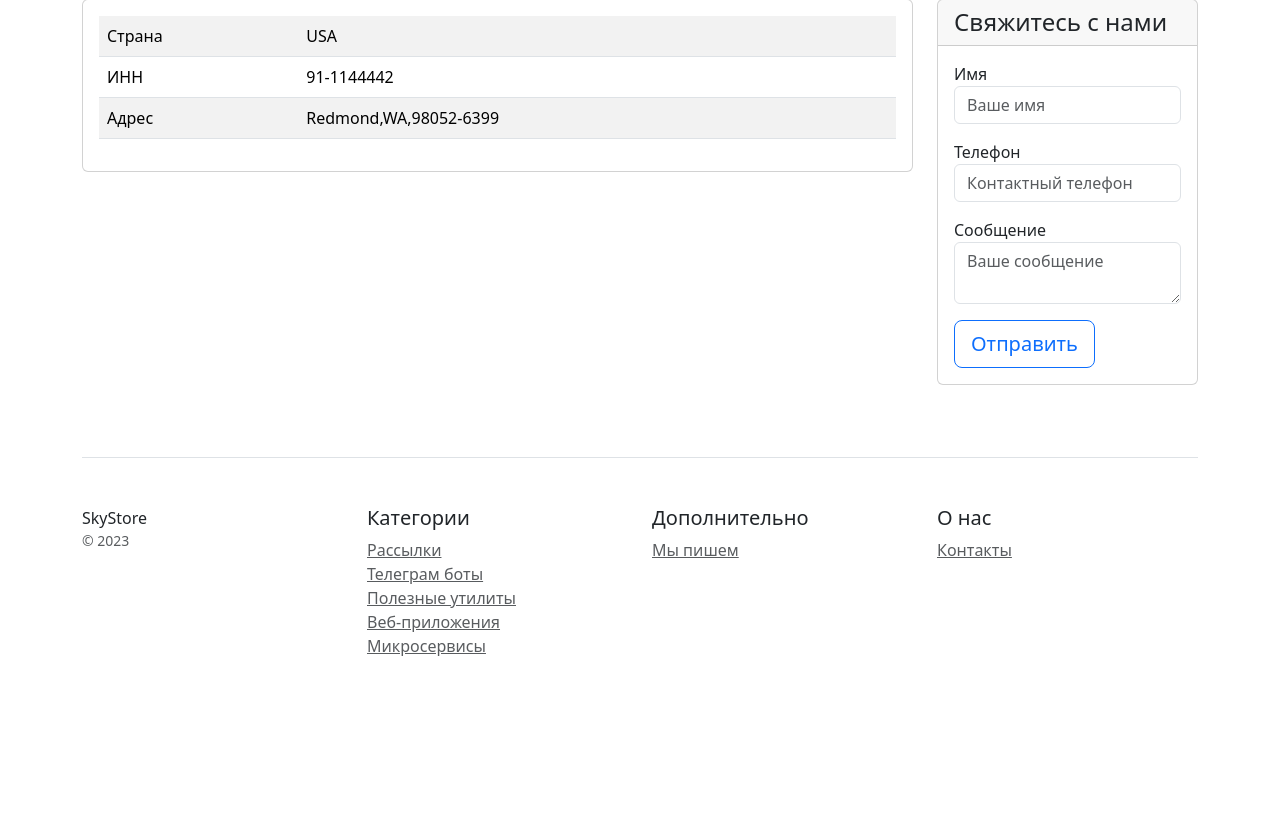
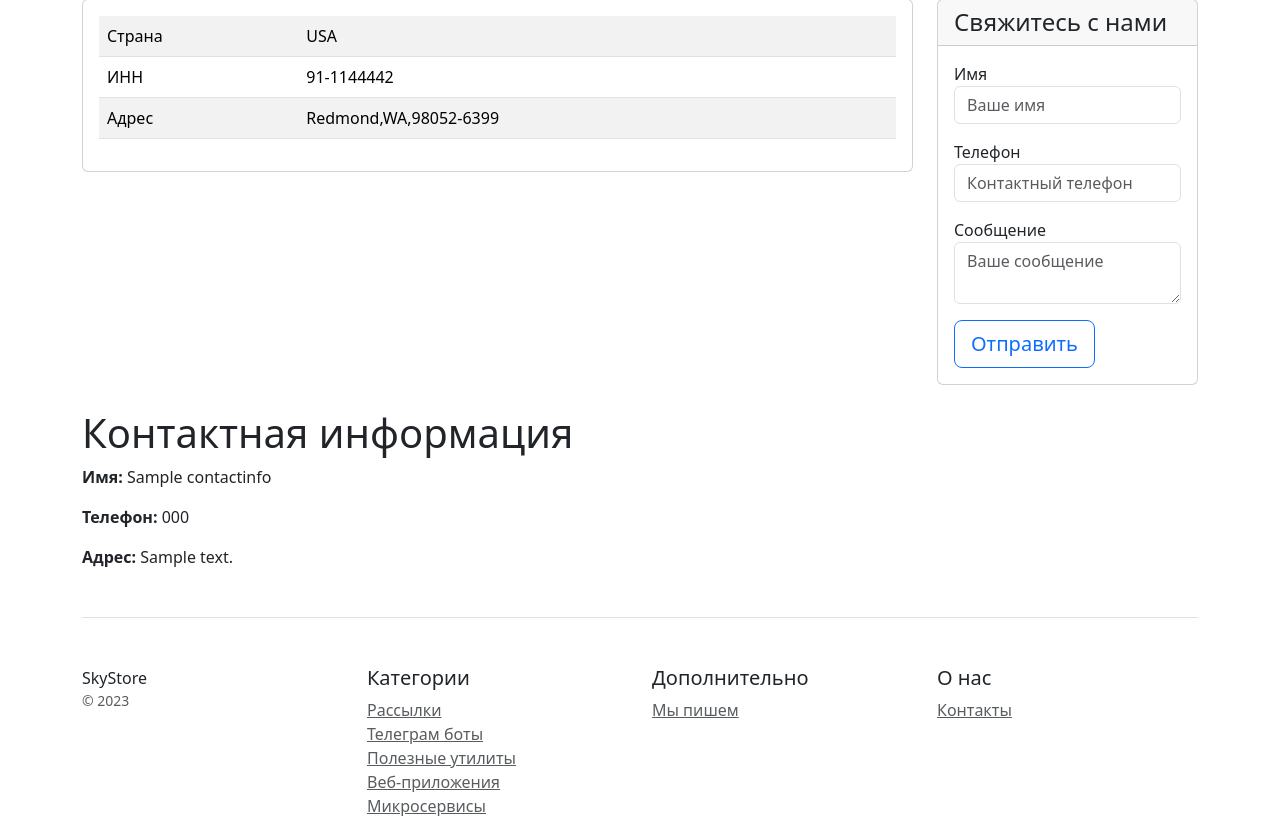
Before and after one commit to ann-novikova/Internet_shop, a Django app: page /contacts/ in a window 1280 px wide. Shown: the part 239-1055 px from the top of the page. Before the commit the page ends 895 px from the top, so only its background shows below. Run offline with Django 5.2, Linux system fonts and the light colour scheme; tables that the repository leaves empty hold one stand-in row (values such as "Sample post"); some libraries are stand-ins or nearby versions.

Commit message:
migration are done,additional tasks done

```diff
--- a/catalog/models.py
+++ b/catalog/models.py
@@ -31,3 +31,15 @@ class Product(models.Model):
         verbose_name = 'товар'
         verbose_name_plural = 'товары'
         ordering = ['category', 'name']
+
+class ContactInfo(models.Model):
+    name = models.CharField(max_length=100, verbose_name='Имя')
+    phone = models.CharField(max_length=20, verbose_name='Телефон')
+    message = models.TextField(verbose_name='Сообщение')
+
+    class Meta:
+        verbose_name = 'Контактная информация'
+        verbose_name_plural = 'Контактная информация'
+
+    def __str__(self):
+        return self.name
--- a/catalog/templates/contacts.html
+++ b/catalog/templates/contacts.html
@@ -51,15 +51,18 @@
                         {% csrf_token %}
                         <div class="mb-3">
                             <label for="name">Имя</label>
-                            <input type="text" name="name" class="form-control" id="name" placeholder="Ваше имя" required>
+                            <input type="text" name="name" class="form-control" id="name" placeholder="Ваше имя"
+                                   required>
                         </div>
                         <div class="mb-3">
                             <label for="phone">Телефон</label>
-                            <input type="text" name="phone" class="form-control" id="phone" placeholder="Контактный телефон" required>
+                            <input type="text" name="phone" class="form-control" id="phone"
+                                   placeholder="Контактный телефон" required>
                         </div>
                         <div class="mb-3">
                             <label for="message">Сообщение</label>
-                            <textarea type="text" name="message" class="form-control" id="message" placeholder="Ваше сообщение" required></textarea>
+                            <textarea type="text" name="message" class="form-control" id="message"
+                                      placeholder="Ваше сообщение" required></textarea>
                         </div>
                         <button type="submit" class="btn btn-lg btn-block btn-outline-primary">Отправить</button>
                     </form>
@@ -68,6 +71,16 @@
         </div>
     </div>
 
+    <h1>Контактная информация</h1>
+    {% if contact_info %}
+    {% for contact in contact_info %}
+    <p><strong>Имя:</strong> {{ contact.name }}</p>
+    <p><strong>Телефон:</strong> {{ contact.phone }}</p>
+    <p><strong>Адрес:</strong> {{ contact.message }}</p>
+    {% endfor %}
+    {% else %}
+    <p>Контактная информация отсутствует.</p>
+    {% endif %}
     <footer class="pt-4 my-md-5 pt-md-5 border-top">
         <div class="row">
             <div class="col-12 col-md">
--- a/catalog/views.py
+++ b/catalog/views.py
@@ -1,9 +1,15 @@
 from django.shortcuts import render
 from django.http import HttpResponse
+from catalog.models import Product, ContactInfo
 
 
 def home(request):
-    return render(request, 'home.html')
+    latest_products = Product.objects.order_by('-created_at')[:5]  # Последние 5 продуктов
+    print("Latest products:")
+    for product in latest_products:
+        print(f"- {product.name}")
+    context = {'latest_products': latest_products}
+    return render(request, 'home.html', context)
 
 
 def contact(request):
@@ -12,4 +18,9 @@ def contact(request):
         phone = request.POST.get('phone')
         message = request.POST.get('message')
         return HttpResponse(f"Спасибо, {name}! Ваше сообщение получено.")
-    return render(request, 'contacts.html')
+    try:
+        contact_info = ContactInfo.objects.all()
+    except ContactInfo.DoesNotExist:
+        contact_info = None
+    context = {'contact_info': contact_info}
+    return render(request, 'contacts.html', context)
--- a/pyproject.toml
+++ b/pyproject.toml
@@ -15,6 +15,7 @@ django = "^5.2.5"
 psycopg2 = "^2.9.10"
 python-dotenv = "^1.1.1"
 pillow = "^11.3.0"
+ipython = "^9.5.0"
 
 
 [build-system]
```
Also changed, not shown: catalog/admin.py (+6 -1 lines), catalog/management/commands/add_products.py (added, +15 -0 lines), catalog/templates/home.html (+6 -1 lines), catalog/management/__init__.py (added), catalog/management/commands/__init__.py (added), 1 other file.
